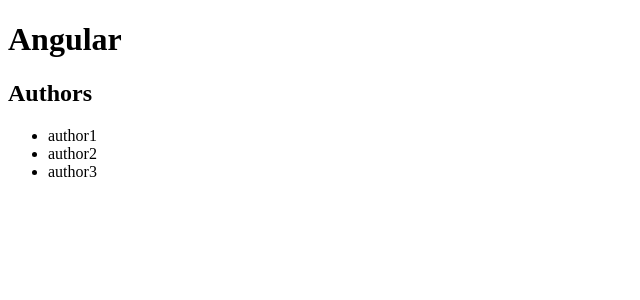
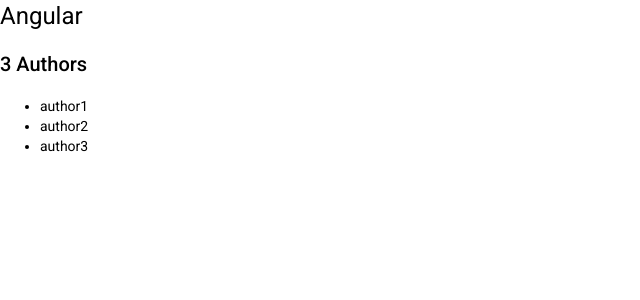
Before and after one commit to codewithiulian/test-app, an Angular app: page / in a window 1280 px wide. Shown: the top 300 px of the page, without its empty margins (0-640 px from the left). Built offline with nearby package versions, Linux system fonts and the light colour scheme.

Commit message:
Added angular material library

```diff
--- a/angular.json
+++ b/angular.json
@@ -28,6 +28,7 @@
               "src/assets"
             ],
             "styles": [
+              "./node_modules/@angular/material/prebuilt-themes/indigo-pink.css",
               "src/styles.scss"
             ],
             "scripts": []
@@ -92,6 +93,7 @@
               "src/assets"
             ],
             "styles": [
+              "./node_modules/@angular/material/prebuilt-themes/indigo-pink.css",
               "src/styles.scss"
             ],
             "scripts": []
@@ -123,6 +125,7 @@
           }
         }
       }
-    }},
+    }
+  },
   "defaultProject": "my-app"
 }
--- a/package.json
+++ b/package.json
@@ -12,10 +12,12 @@
   "private": true,
   "dependencies": {
     "@angular/animations": "~10.0.11",
+    "@angular/cdk": "^10.2.5",
     "@angular/common": "~10.0.11",
     "@angular/compiler": "~10.0.11",
     "@angular/core": "~10.0.11",
     "@angular/forms": "~10.0.11",
+    "@angular/material": "^10.2.5",
     "@angular/platform-browser": "~10.0.11",
     "@angular/platform-browser-dynamic": "~10.0.11",
     "@angular/router": "~10.0.11",
--- a/src/app/app.module.ts
+++ b/src/app/app.module.ts
@@ -7,6 +7,7 @@
 import { AppComponent } from './app.component';
 import { CourseComponent } from './course/course.component';
 import { AuthorComponent } from './author/author.component';
+import { BrowserAnimationsModule } from '@angular/platform-browser/animations';
 
 @NgModule({
   declarations: [
@@ -16,7 +17,8 @@
   ],
   imports: [
     BrowserModule,
-    AppRoutingModule
+    AppRoutingModule,
+    BrowserAnimationsModule
   ],
   providers: [
     CourseService,
--- a/src/app/author/author.component.html
+++ b/src/app/author/author.component.html
@@ -1,4 +1,4 @@
-<h2>{{ title }}</h2>
+<h2>{{ authors.length }} {{ title }}</h2>
 <ul>
   <li *ngFor="let author of authors">{{ author }}</li>
 </ul>
--- a/src/index.html
+++ b/src/index.html
@@ -6,8 +6,10 @@
   <base href="/">
   <meta name="viewport" content="width=device-width, initial-scale=1">
   <link rel="icon" type="image/x-icon" href="favicon.ico">
+  <link href="https://fonts.googleapis.com/css?family=Roboto:300,400,500&display=swap" rel="stylesheet">
+  <link href="https://fonts.googleapis.com/icon?family=Material+Icons" rel="stylesheet">
 </head>
-<body>
+<body class="mat-typography">
   <app-root></app-root>
 </body>
 </html>
--- a/src/styles.scss
+++ b/src/styles.scss
@@ -1 +1,4 @@
 /* You can add global styles to this file, and also import other style files */
+
+html, body { height: 100%; }
+body { margin: 0; font-family: Roboto, "Helvetica Neue", sans-serif; }
```
Also changed, not shown: 1 other file (tests, documents, lock files or other folders).
